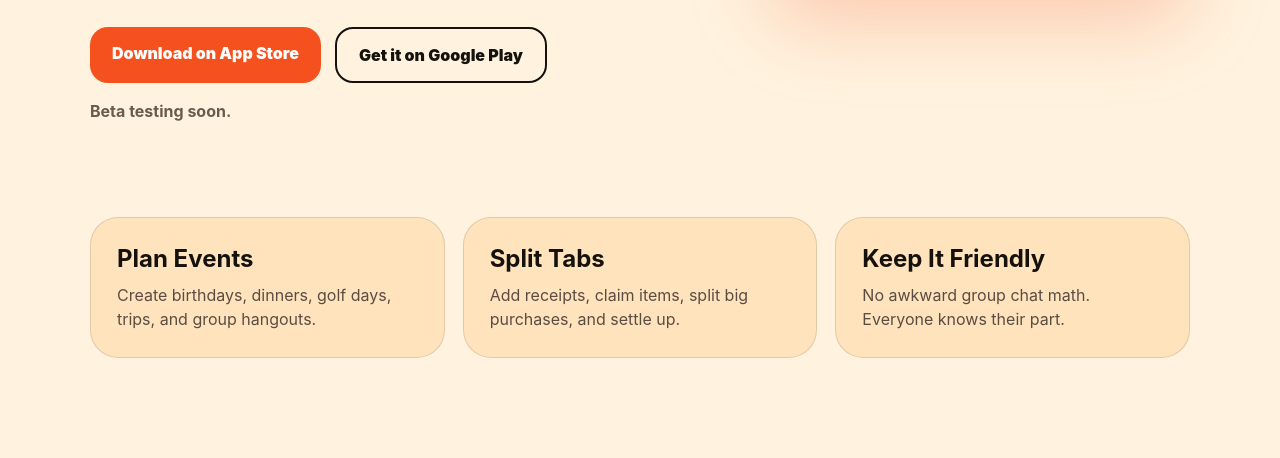
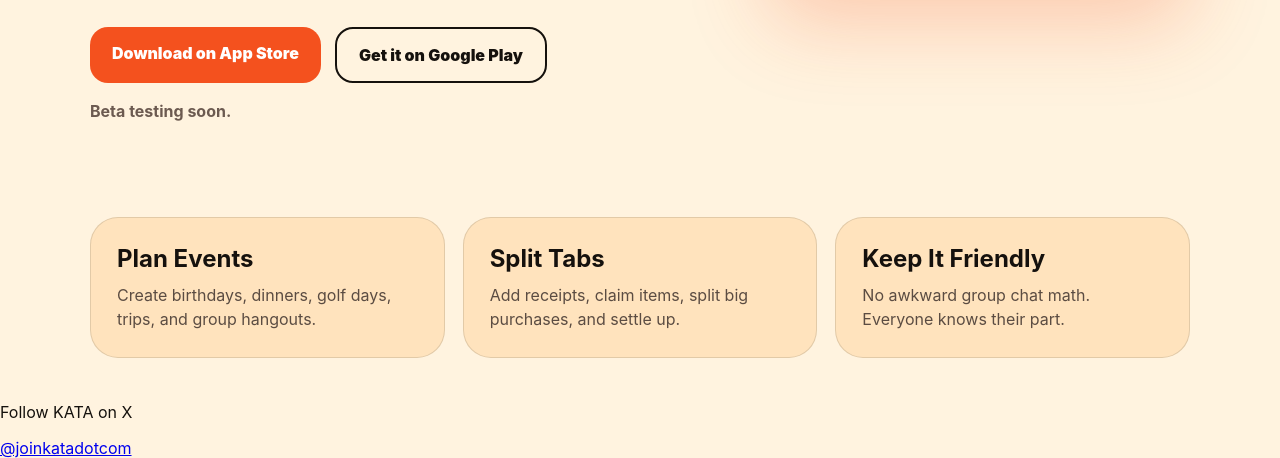
Before and after one commit to TheStupidMFs/joinkata, a plain HTML site: page index.html in a window 1280 px wide. Shown: the part 708-1166 px from the top of the page. Before the commit the page ends 1094 px from the top, so only its background shows below. Drawn offline with Linux system fonts and the light colour scheme.

Commit message:
Add footer with social media link to index.html

```diff
--- a/index.html
+++ b/index.html
@@ -59,3 +59,9 @@
   </main>
 </body>
 </html>
+<footer class="footer">
+  <p>Follow KATA on X</p>
+  <a href="https://x.com/joinkatadotcom" target="_blank" rel="noopener">
+    @joinkatadotcom
+  </a>
+</footer>
```
